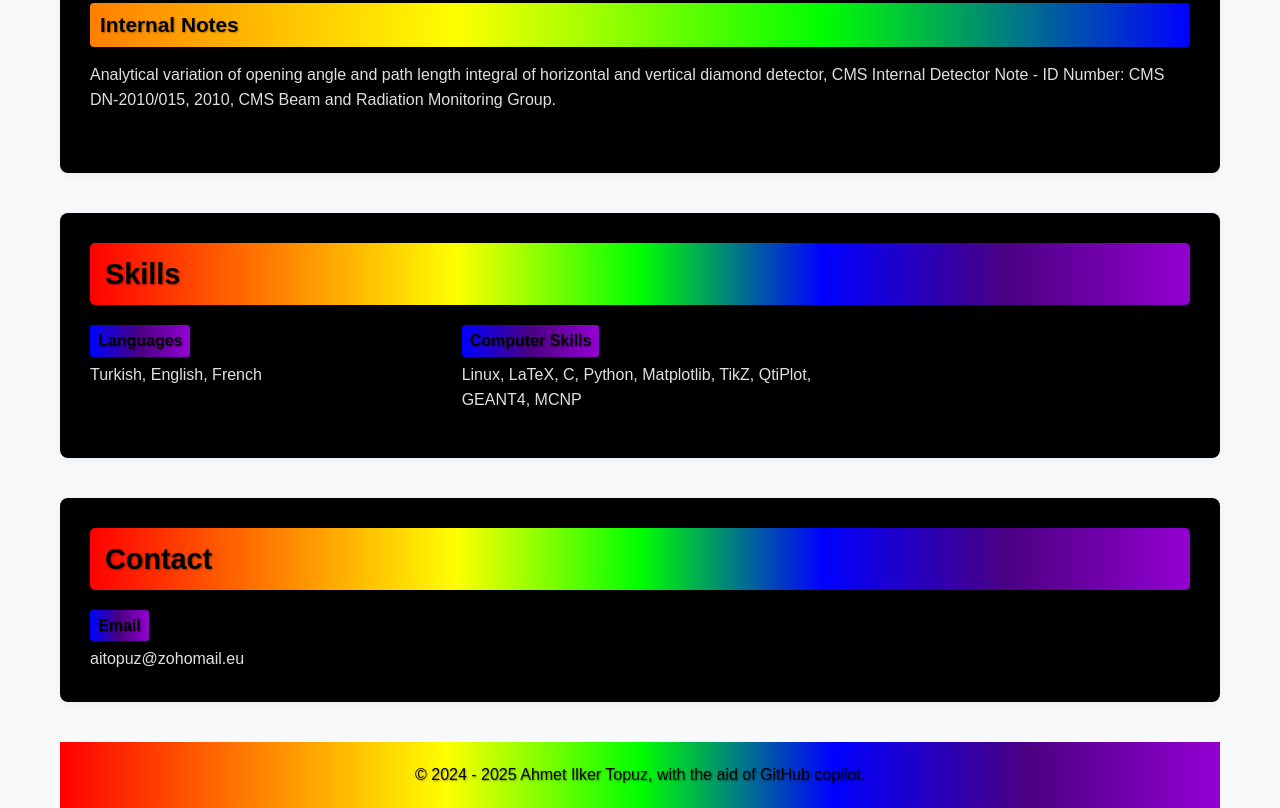
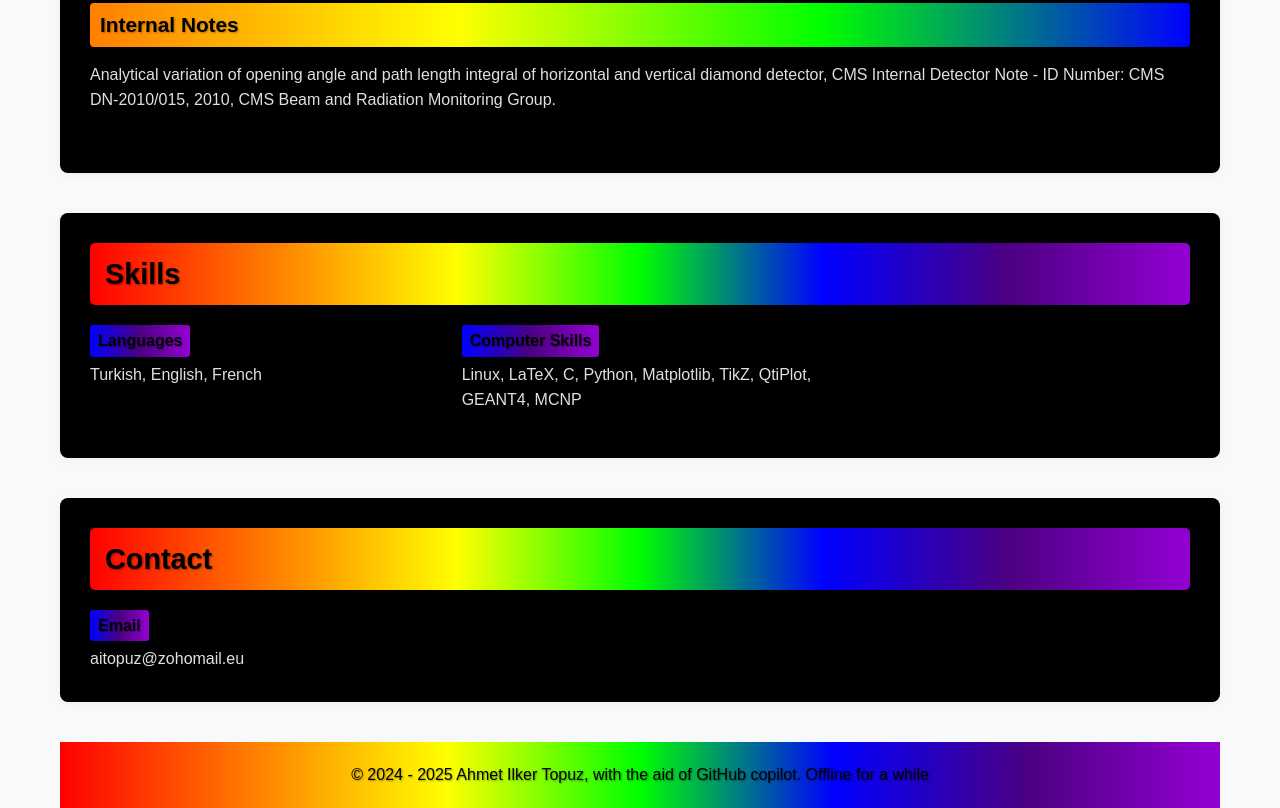
Before and after one commit to illcore/illcore.github.io, a plain HTML site: page index.html in a window 1280 px wide. Shown: the part 3554-4362 px from the top of the page. Drawn offline with Linux system fonts and the light colour scheme.

Commit message:
Update index.html

```diff
--- a/index.html
+++ b/index.html
@@ -420,7 +420,7 @@
     <footer>
         <div class="container">
         <div class="footer-content">
-            <p>&copy; 2024 - 2025 Ahmet Ilker Topuz, with the aid of GitHub copilot.</p>
+            <p>&copy; 2024 - 2025 Ahmet Ilker Topuz, with the aid of GitHub copilot. Offline for a while</p>
         </div>
         </div>
     </footer>
```
